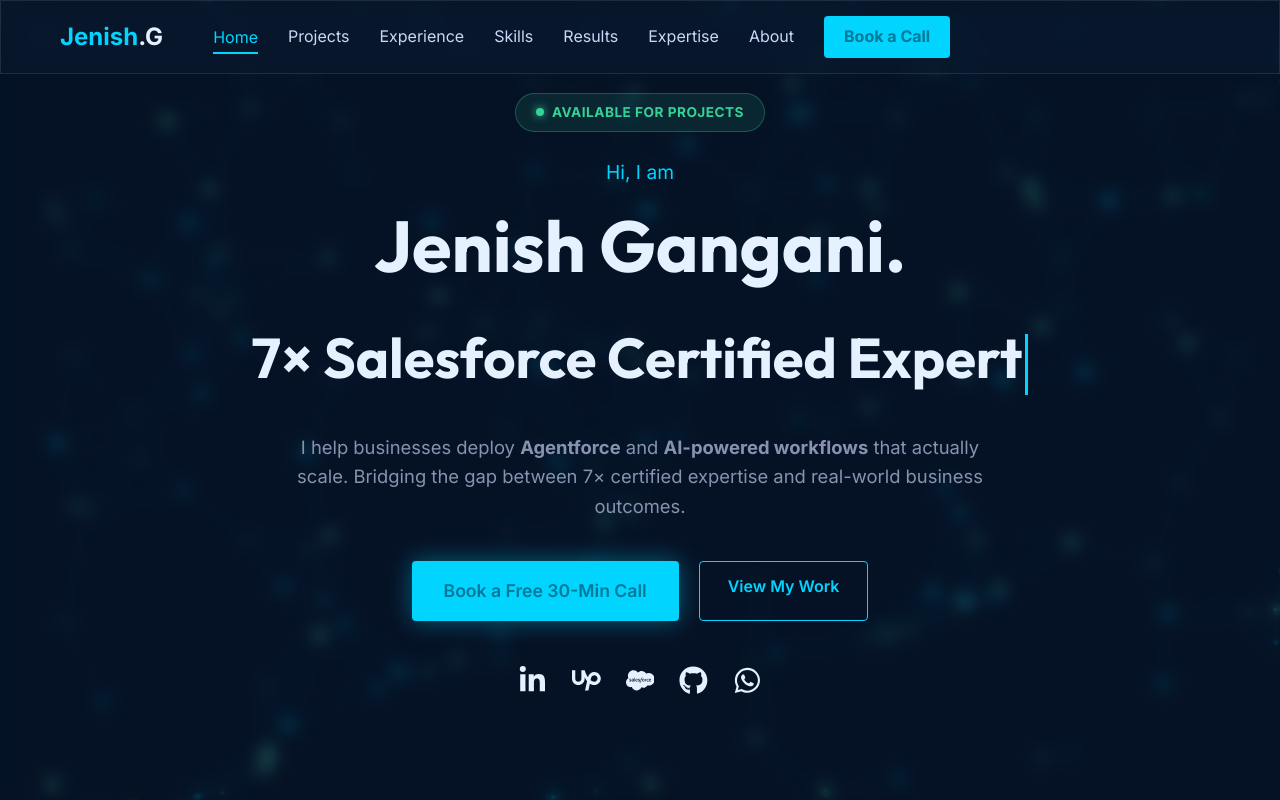
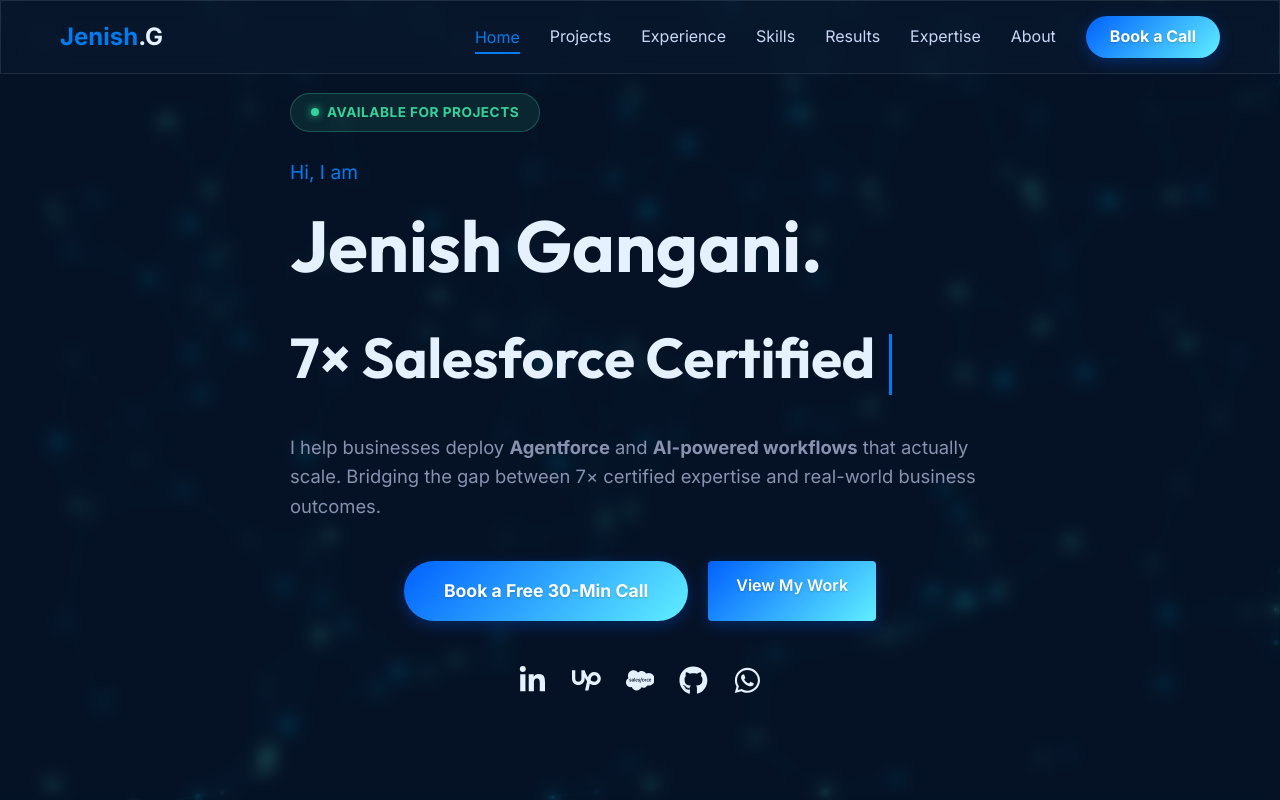
Before and after one commit to jenish238/Portfolio, a React (Vite) app in the folder portfolio-website/: page / in a window 1280 px wide. Shown: the top 800 px of the page. Built offline with nearby package versions, Linux system fonts and the light colour scheme.

Commit message:
13/4/26 Morning 1:46AM

```diff
--- a/portfolio-website/src/components/Hero.jsx
+++ b/portfolio-website/src/components/Hero.jsx
@@ -30,8 +30,10 @@
       if (i > 0) {
         timeout = setTimeout(() => setDisplayed(target.slice(0, i - 1)), 35);
       } else {
-        setRoleIndex((prev) => (prev + 1) % ROLES.length);
-        setTyping(true);
+        timeout = setTimeout(() => {
+          setRoleIndex((prev) => (prev + 1) % ROLES.length);
+          setTyping(true);
+        }, 500);
       }
     }
     return () => clearTimeout(timeout);
@@ -47,7 +49,7 @@
       overflow: 'hidden',
       background: 'var(--bg-navy)',
     }}>
-      <div className="container fade-in hero-content" style={{ textAlign: 'center', position: 'relative', zIndex: 2 }}>
+      <div className="container fade-in hero-content" style={{ position: 'relative', zIndex: 2 }}>
         <div style={{ marginBottom: '25px', display: 'inline-flex', alignItems: 'center', gap: '8px', padding: '8px 20px', borderRadius: '99px', background: 'rgba(52,211,153,0.1)', border: '1px solid rgba(52,211,153,0.3)' }}>
           <span style={{ width: '8px', height: '8px', borderRadius: '50%', background: '#34d399', boxShadow: '0 0 8px #34d399', animation: 'pulse 2s infinite', display: 'inline-block' }} />
           <span style={{ color: '#34d399', fontWeight: '700', fontSize: '0.85rem', letterSpacing: '0.5px', textTransform: 'uppercase' }}>Available for Projects</span>
@@ -75,12 +77,10 @@
         </p>
         <div className="hero-btns-wrapper" style={{ marginBottom: '40px', gap: '20px' }}>
           <a href="https://calendly.com/jenishgangani239/30min" target="_blank" rel="noreferrer" className="btn btn-primary" style={{
-            background: 'var(--primary)',
-            color: 'var(--bg-navy)',
-            border: 'none',
             fontSize: '1.1rem',
-            padding: '16px 32px',
-            boxShadow: '0 0 25px rgba(0, 212, 255, 0.4)'
+            padding: '16px 40px',
+            borderRadius: '50px',
+            fontWeight: '700'
           }}>
             Book a Free 30-Min Call
           </a>
--- a/portfolio-website/src/components/Navbar.jsx
+++ b/portfolio-website/src/components/Navbar.jsx
@@ -58,9 +58,8 @@
 
       <div className="container" style={{
         display: 'flex',
-        justifyContent: 'flex-start',
+        justifyContent: 'space-between',
         alignItems: 'center',
-        gap: '50px',
         transition: 'all 0.5s ease-in-out'
       }}>
         <a href="#home" className="logo" onClick={closeMenu} aria-label="Home page" style={{
@@ -93,11 +92,9 @@
             </li>
           ))}
           <li><a href="#contact" className="btn btn-primary" onClick={closeMenu} style={{
-            padding: '8px 20px',
-            background: 'var(--primary)',
-            color: 'var(--bg-navy)',
-            border: 'none',
-            fontWeight: '700'
+            padding: '8px 24px',
+            fontWeight: '700',
+            borderRadius: '50px'
           }}>Book a Call</a></li>
         </ul>
       </div>
--- a/portfolio-website/src/index.css
+++ b/portfolio-website/src/index.css
@@ -10,8 +10,10 @@
   --bg-light: rgba(17, 34, 64, 0.45);
   --bg-navy: rgba(2, 12, 27, 0.45);
 
-  --primary: #00d4ff;
-  --secondary: #0074D9;
+  --primary: #007cf0;
+  --primary-light: #00dfd8;
+  --primary-gradient: linear-gradient(135deg, #0061ff 0%, #60efff 100%);
+  --secondary: #0055ff;
   --accent: #64ffda;
   --text-main: #ccd6f6;
   --text-sub: #8892b0;
@@ -367,14 +369,17 @@
 }
 
 .btn-primary {
-  background: transparent;
-  border: 1px solid var(--primary);
-  color: var(--primary);
+  background: var(--primary-gradient);
+  border: none;
+  color: #ffffff !important; /* White text for better premium contrast on deep blue */
+  box-shadow: 0 4px 15px rgba(0, 97, 255, 0.3);
+  text-shadow: 0 1px 2px rgba(0,0,0,0.2);
 }
 
 .btn-primary:hover {
-  background: rgba(0, 212, 255, 0.1);
-  box-shadow: 0 0 20px rgba(0, 212, 255, 0.3);
+  transform: translateY(-2px);
+  box-shadow: 0 8px 25px rgba(0, 124, 240, 0.5);
+  filter: brightness(1.1);
 }
 
 /* Custom Scrollbar */
```
